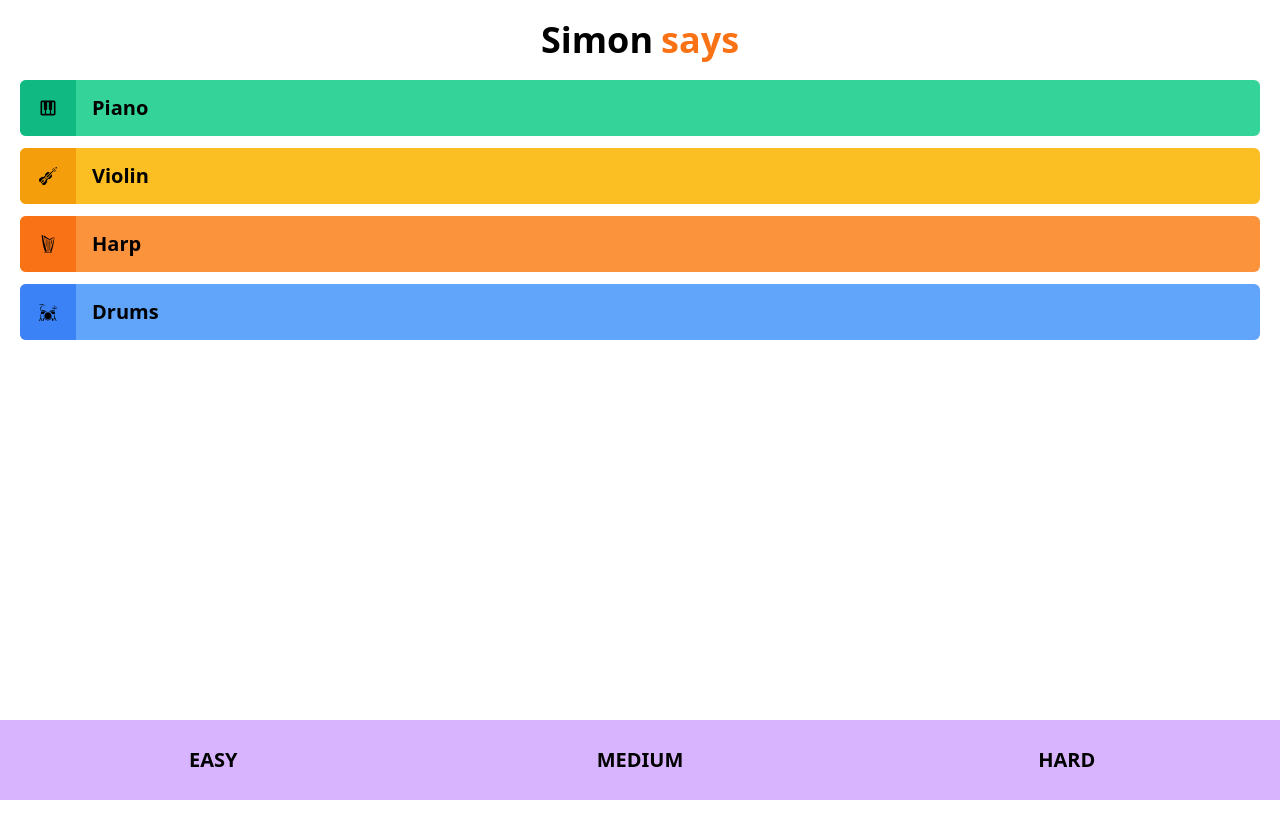
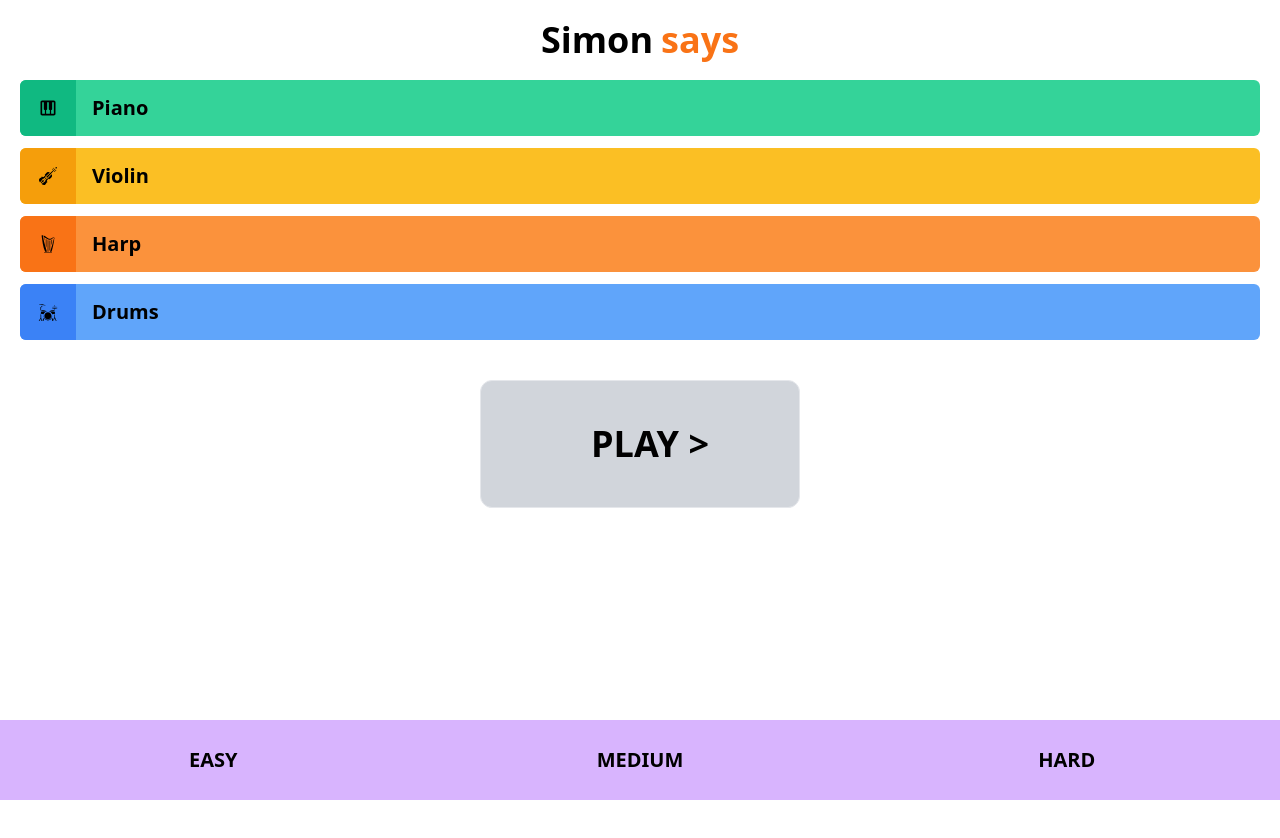
Before and after one commit to TrivialF5/board-games, a React (Create React App) app: page / in a window 1280 px wide. Shown: the top 838 px of the page. Before the commit the page ends 800 px from the top, so only its background shows below. Built offline with nearby package versions, Linux system fonts and the light colour scheme; no server answers.

Commit message:
update play button

```diff
--- a/src/App.js
+++ b/src/App.js
@@ -7,7 +7,7 @@ export default function App() {
       <header>
         <TextTitle className="text-center" colorText="text-orange-500" title="Simon" highlightTitle="says" />
       </header>
-      <main>
+      <main className="min-h-screen">
         <Select />
       </main>
     </>
--- /dev/null
+++ b/src/components/ButtonPLay.jsx
@@ -0,0 +1,12 @@
+
+
+const ButtonPlay = () => {
+    return (
+
+        <button className=" pl-5 h-32 w-80 bg-gray-300 border rounded-xl flex justify-center items-center uppercase font-semibold text-4xl">
+                play >
+        </button>
+    );
+}
+
+export default ButtonPlay;
--- a/src/views/simon/Select.jsx
+++ b/src/views/simon/Select.jsx
@@ -4,6 +4,7 @@ import { GiViolin } from "react-icons/gi";
 import { GiHarp} from "react-icons/gi";
 import { GiDrumKit} from "react-icons/gi";
 import ButtonDifficulty from "../../components/ButtonDifficulty";
+import ButtonPlay from "../../components/ButtonPLay";
 
 const Select = () => {
   const instrumentsOprions = [
@@ -12,13 +13,13 @@ const Select = () => {
       color: "bg-emerald-500",
       colorLight: "bg-emerald-400",
       icon: <MdPiano />,
-      soundUrl: "https://s17.aconvert.com/convert/p3r68-cdx67/ufj48-jfy1r.mp3",
+      soundUrl: "https://drive.google.com/file/d/1Qjj_SCnfKPjaLAJSzYgYnkUdjDw4jjGa/view?usp=sharing",
     }, {
       instrument: "Violin",
       color: "bg-amber-500",
       colorLight: "bg-amber-400",
       icon: <GiViolin />,
-      soundUrl : "https://s19.aconvert.com/convert/p3r68-cdx67/719y3-8q03h.mp3"
+      soundUrl : "https://drive.google.com/file/d/1wrB3n0oktXfXThCfqwUHNG4-2KczRwmU/view?usp=sharing"
     } , {
       instrument: "Harp",
       color: "bg-orange-500",
@@ -49,6 +50,9 @@ const Select = () => {
           />
         ))}
       </section>
+      <section className="h-full flex justify-center items-center pt-5">
+      <ButtonPlay />
+      </section>
       <div className="flex fixed bottom-0 w-full">
         <ButtonDifficulty>Easy</ButtonDifficulty>
         <ButtonDifficulty>Medium</ButtonDifficulty>
```
